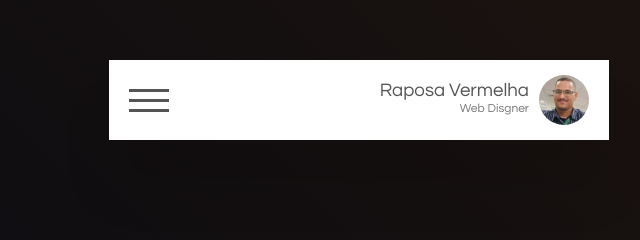
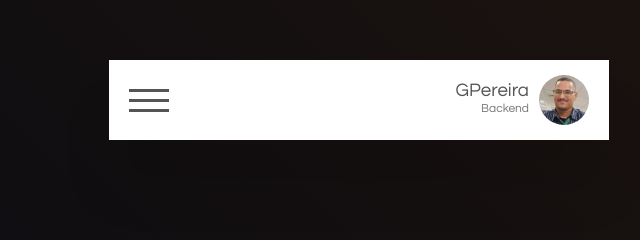
Before and after one commit to gpereira86/menu_dropdown, a plain HTML site: page public_html/index.html in a window 1280 px wide. Shown: the part 150-390 px from the top of the page, 281-921 px from the left. Drawn offline with nearby package versions, Linux system fonts and the light colour scheme.

Commit message:
Menu Dropdown

```diff
--- a/public_html/index.html
+++ b/public_html/index.html
@@ -1,7 +1,7 @@
 <!DOCTYPE html>
 <html lang="pt-br">
     <head>
-        <title>Dropdown menu 2 - Perfil</title>
+        <title>Dropdown menu - Perfil</title>
         <meta charset="UTF-8">
         <meta name="viewport" content="width=device-width, initial-scale=1.0">
         <link rel="stylesheet" href="./style.css">
@@ -11,7 +11,7 @@
         <nav class="menu-nav">
             <div class="menuToggle"></div>
             <div class="perfil">
-                <h3>Raposa Vermelha<br><span>Web Disgner</span></h3>
+                <h3>GPereira<br><span>Backend</span></h3>
 
                 <div class="imgCx">
                     <img src="./img/img.jpg" alt="..."/>
```
